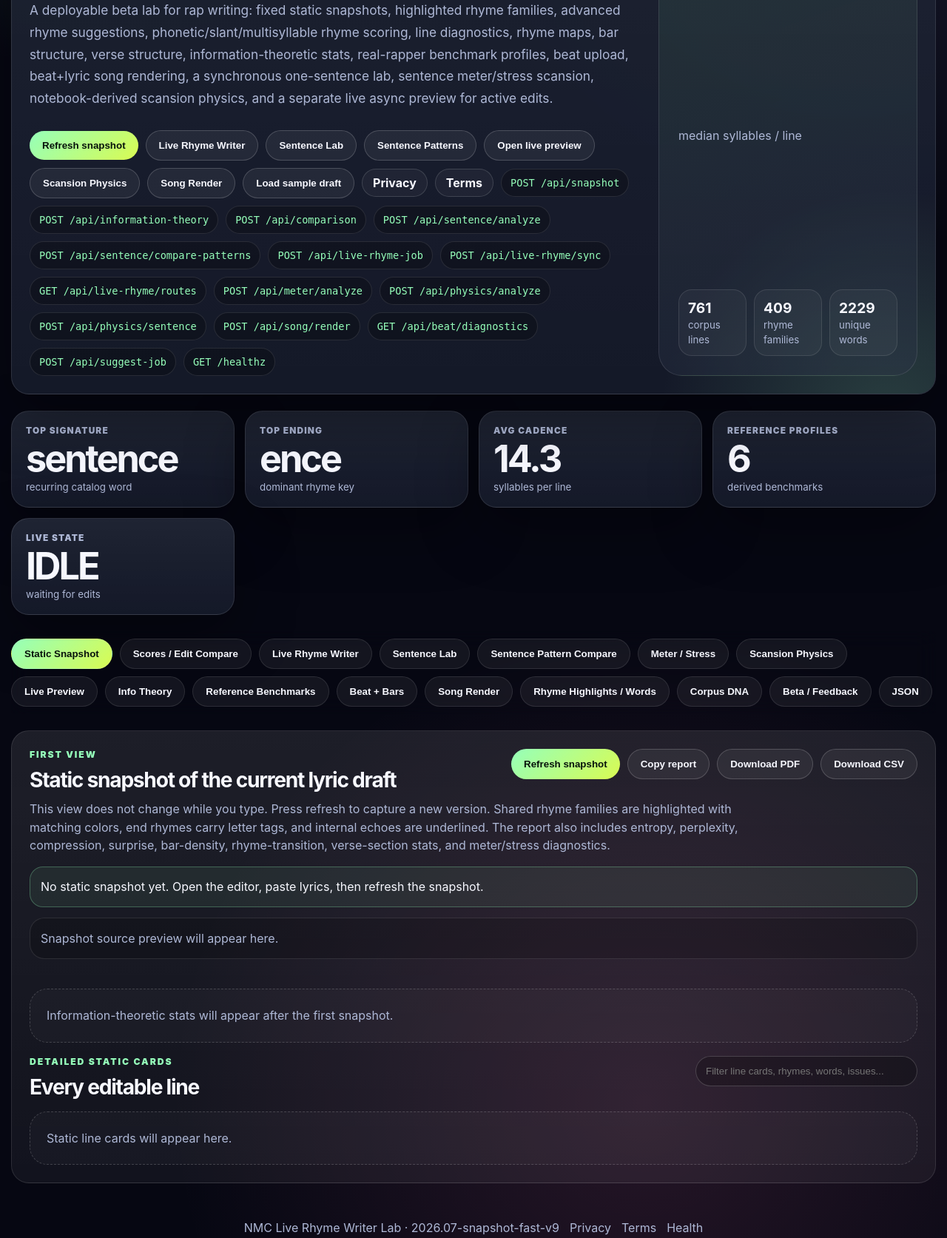
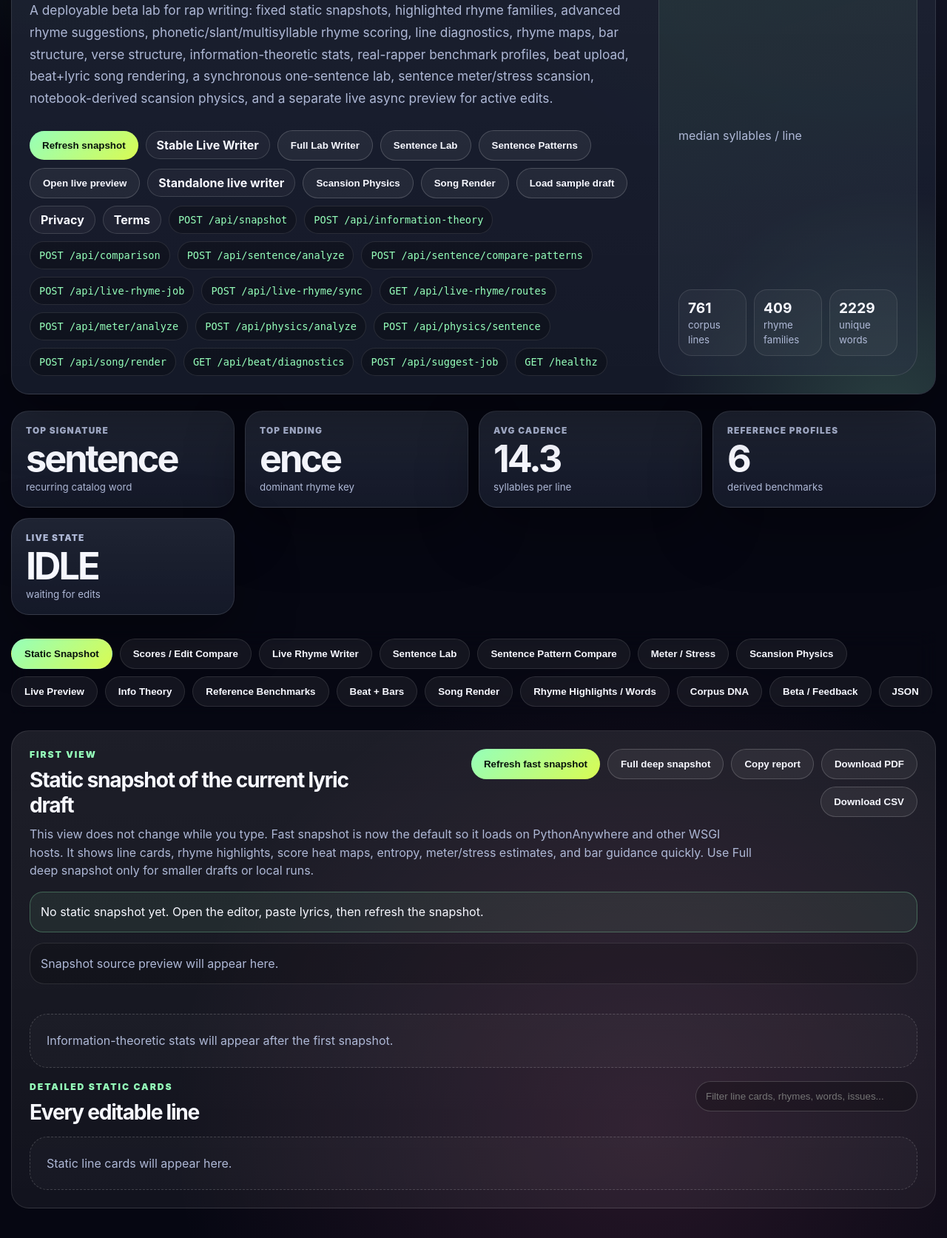
Before and after one commit to nicmasaribeiro/nmclab, a Flask app: page / in a window 1280 px wide. Shown: the part 408-2081 px from the top of the page at 74% size. Run offline with Flask 3, Linux system fonts and the light colour scheme; some libraries are stand-ins or nearby versions.

Commit message:
Add files via upload

```diff
--- a/templates/index.html
+++ b/templates/index.html
@@ -19,10 +19,12 @@
         </p>
         <div class="hero-actions">
           <button type="button" id="snapshotNowTop">Refresh snapshot</button>
-          <button type="button" class="ghost" id="openEditorTop">Live Rhyme Writer</button>
+          <a class="ghost-link" href="{{ url_for('live_writer_standalone') }}">Stable Live Writer</a>
+          <button type="button" class="ghost" id="openEditorTop">Full Lab Writer</button>
           <button type="button" class="ghost" id="openSentenceTop">Sentence Lab</button>
           <button type="button" class="ghost" id="openSentencePatternsTop">Sentence Patterns</button>
           <button type="button" class="ghost" id="openLiveTop">Open live preview</button>
+          <a class="ghost-link" href="{{ url_for('live_writer_standalone') }}">Standalone live writer</a>
           <button type="button" class="ghost" id="openPhysicsTop">Scansion Physics</button>
           <button type="button" class="ghost" id="openSongTop">Song Render</button>
           <button type="button" class="ghost" id="loadSampleTop">Load sample draft</button>
@@ -90,14 +92,15 @@
             <h2>Static snapshot of the current lyric draft</h2>
           </div>
           <div class="static-tools">
-            <button type="button" id="generateStaticBreakdown">Refresh snapshot</button>
+            <button type="button" id="generateStaticBreakdown">Refresh fast snapshot</button>
+            <button type="button" class="ghost" id="generateFullSnapshot">Full deep snapshot</button>
             <button type="button" class="ghost" id="copyStaticReport">Copy report</button>
             <button type="button" class="ghost" id="downloadSnapshotPdf">Download PDF</button>
             <button type="button" class="ghost" id="downloadSnapshotCsv">Download CSV</button>
           </div>
         </div>
         <p class="muted static-help">
-          This view does not change while you type. Press refresh to capture a new version. Shared rhyme families are highlighted with matching colors, end rhymes carry letter tags, and internal echoes are underlined. The report also includes entropy, perplexity, compression, surprise, bar-density, rhyme-transition, verse-section stats, and meter/stress diagnostics.
+          This view does not change while you type. Fast snapshot is now the default so it loads on PythonAnywhere and other WSGI hosts. It shows line cards, rhyme highlights, score heat maps, entropy, meter/stress estimates, and bar guidance quickly. Use Full deep snapshot only for smaller drafts or local runs.
         </p>
         <div id="staticBreakdownStatus" class="fit-callout muted">No static snapshot yet. Open the editor, paste lyrics, then refresh the snapshot.</div>
         <div id="staticSnapshotSource" class="snapshot-source empty-state">Snapshot source preview will appear here.</div>
```
